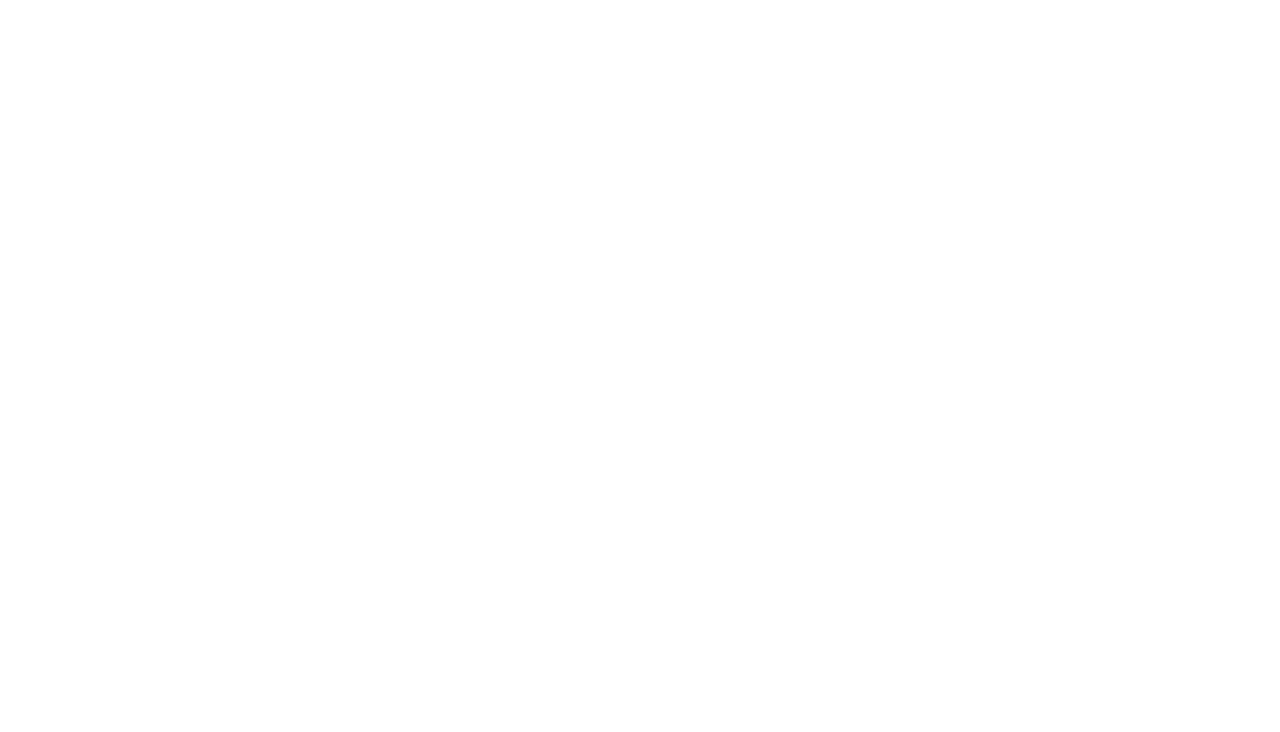
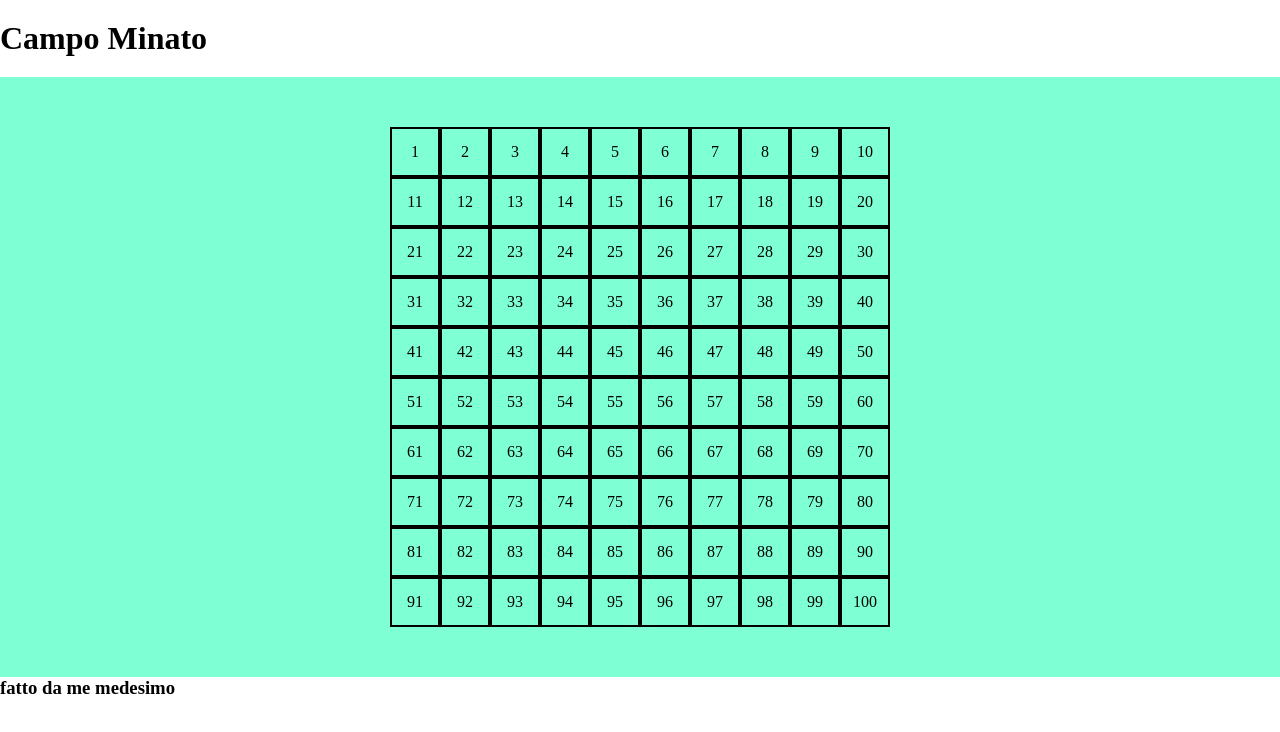
Before and after one commit to SanSciain/js-campominato-grid, a plain HTML site: page index.html in a window 1280 px wide. Drawn offline with Linux system fonts and the light colour scheme.

Commit message:
Add: basic version

```diff
--- a/css/style.css
+++ b/css/style.css
@@ -0,0 +1,36 @@
+* {
+    margin: 0;
+    padding: 0;
+    box-sizing: border-box;
+}
+
+header{
+    padding: 20px 0;
+}
+
+main {
+    background-color: #7fffd4;
+    padding: 50px 0;
+    display: flex;
+    justify-content: center;
+    align-items: center;
+}
+
+.grid {
+    width: 500px;
+    height: 500px;
+    display: flex;
+    flex-wrap: wrap;
+}
+
+.box{
+    border: 2px solid black;
+    display: flex;
+    justify-content: center;
+    align-items: center;
+}
+
+.atv {
+    background-color: #6495ed;
+    color: white;
+}
--- a/index.html
+++ b/index.html
@@ -9,6 +9,28 @@
 </head>
 <body>
 
+    <!-- Header -->
+    <header>
+        <h1>Campo Minato</h1>
+
+    </header>
+    <!-- /Header -->
+
+    <!-- Main -->
+    <main>
+
+        <div class="grid"></div>
+
+
+    </main>
+    <!-- /Main -->
+
+    <!-- Footer -->
+    <footer>
+        <h3>fatto da me medesimo</h3>
+    </footer>
+    <!-- /Footer -->
+
     <script src="js/script.js" type="text/javascript"></script>
 </body>
 </html>
--- a/js/script.js
+++ b/js/script.js
@@ -0,0 +1,29 @@
+
+
+
+createGrid(100);
+
+
+
+
+function createGrid(dimension) {
+
+    const grid = document.querySelector(".grid");
+    console.log(grid);
+
+    for (let i = 1; i <= dimension; i++){
+        const elementsPerRowColumn = Math.sqrt(dimension);
+        const widthHeight = 500 / elementsPerRowColumn;
+        const gridElement = document.createElement("div");
+        gridElement.classList.add("box");
+        gridElement.innerHTML = `<span>${i}</span>`;
+        gridElement.style.width = `${widthHeight}px`;
+        gridElement.style.height = `${widthHeight}px`;
+        console.log(gridElement);
+        grid.append(gridElement);
+        gridElement.addEventListener("click", function() {
+            this.classList.toggle("atv");
+        });
+    }
+
+}
```
